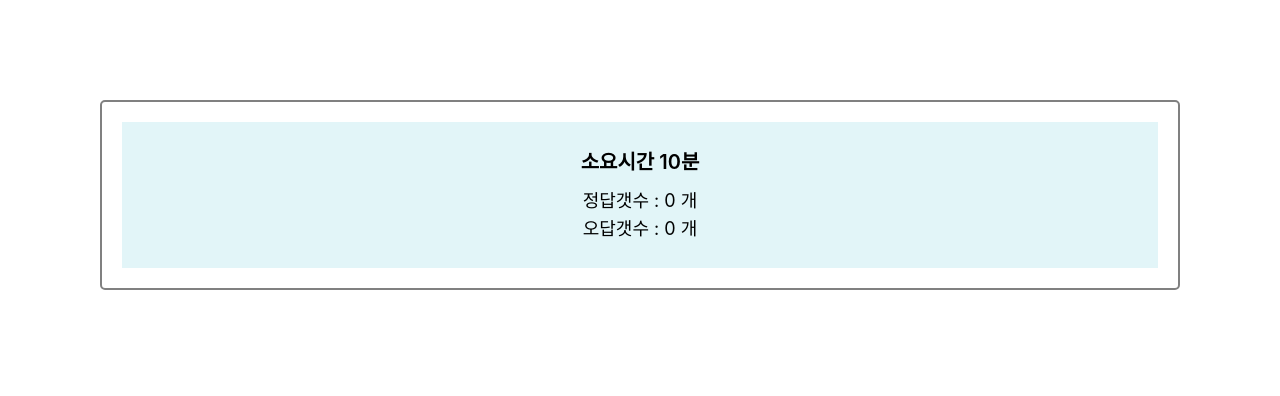
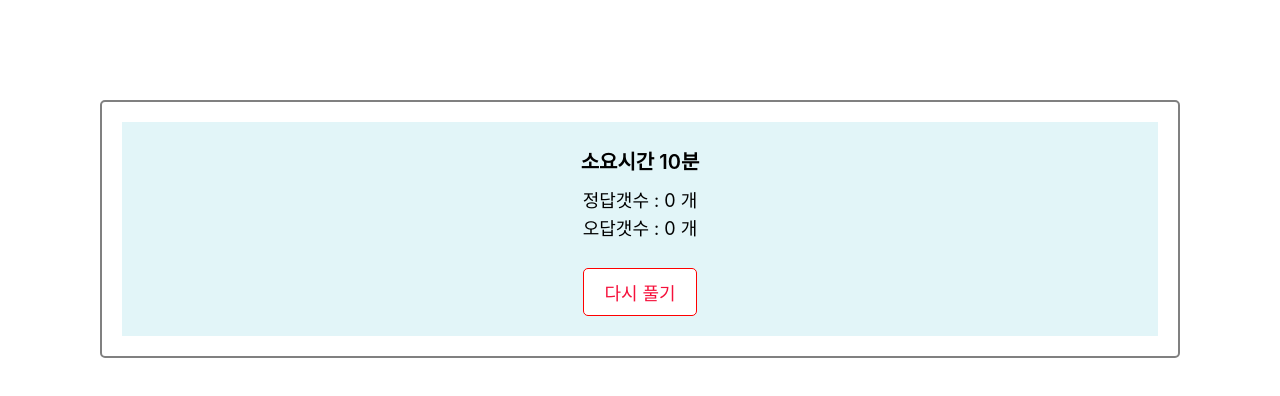
Before and after one commit to Blair-0404/classting-quiz-project, a React (Create React App) app: page /result in a window 1280 px wide. Shown: the top 396 px of the page. Built offline with nearby package versions, Linux system fonts and the light colour scheme.

Commit message:
[feat] 다시풀기 버튼 클릭시 기능 구현

```diff
--- a/src/containers/QuizSetContainer/index.tsx
+++ b/src/containers/QuizSetContainer/index.tsx
@@ -3,9 +3,9 @@ import { QuizContainer } from './style';
 import Button from '../../components/Button';
 import useQuizData from '../../hooks/useQuizData';
 import { QuestionType } from '../../types';
-import { Example, ExampleWrapper, QuizItemContainer, QuizNumber, ResultMessage, QuestionTitle } from './style';
+import { Example, ExampleWrapper, QuizItemContainer, QuizNumber, ResultMessage, QuestionTitle, Loading } from './style';
 import { useDispatch } from 'react-redux';
-import { incrementAnswerCount, incrementWrongAnswerCount } from '../../store/quizResult';
+import { incrementAnswerCount, incrementWrongAnswerCount, resetQuizResult } from '../../store/quizResult';
 
 
 export interface quizResultListType {
@@ -43,6 +43,7 @@ function QuizSetContainer() {
 
   useEffect(() => {
     data && setQuizList(data.results);
+    disPatch(resetQuizResult());
   }, [data]);
 
   useEffect(() => {
@@ -51,7 +52,7 @@ function QuizSetContainer() {
 
   return (
     <QuizContainer>
-      {isLoading ? <div>로딩중 입니다.</div> :
+      {isLoading ? <Loading>퀴즈를 불러오고 있습니다.</Loading> :
         <QuizItemContainer>
           <QuizNumber>Question{currentQuizNum + 1} )</QuizNumber>
           <QuestionTitle>{quizList[currentQuizNum]?.question}</QuestionTitle>
--- a/src/containers/ResultKit/index.tsx
+++ b/src/containers/ResultKit/index.tsx
@@ -1,5 +1,6 @@
 import React from 'react';
-import {ResultContainer, Time, Result} from './style'
+import { Link } from 'react-router-dom';
+import {ResultContainer, Time, Result, Restart} from './style'
 import { useSelector } from 'react-redux';
 import { getQuizResult } from '../../store/quizResult/selectors';
 
@@ -10,6 +11,9 @@ function ResultKit() {
       <Time>소요시간 10분</Time>
       <Result>정답갯수 : {quizResult.answerCount} 개</Result>
       <Result>오답갯수 : {quizResult.wrongAnswerCount} 개</Result>
+      <Link to='/quiz'>
+      <Restart>다시 풀기</Restart>
+      </Link>
     </ResultContainer>
   );
 }
```
